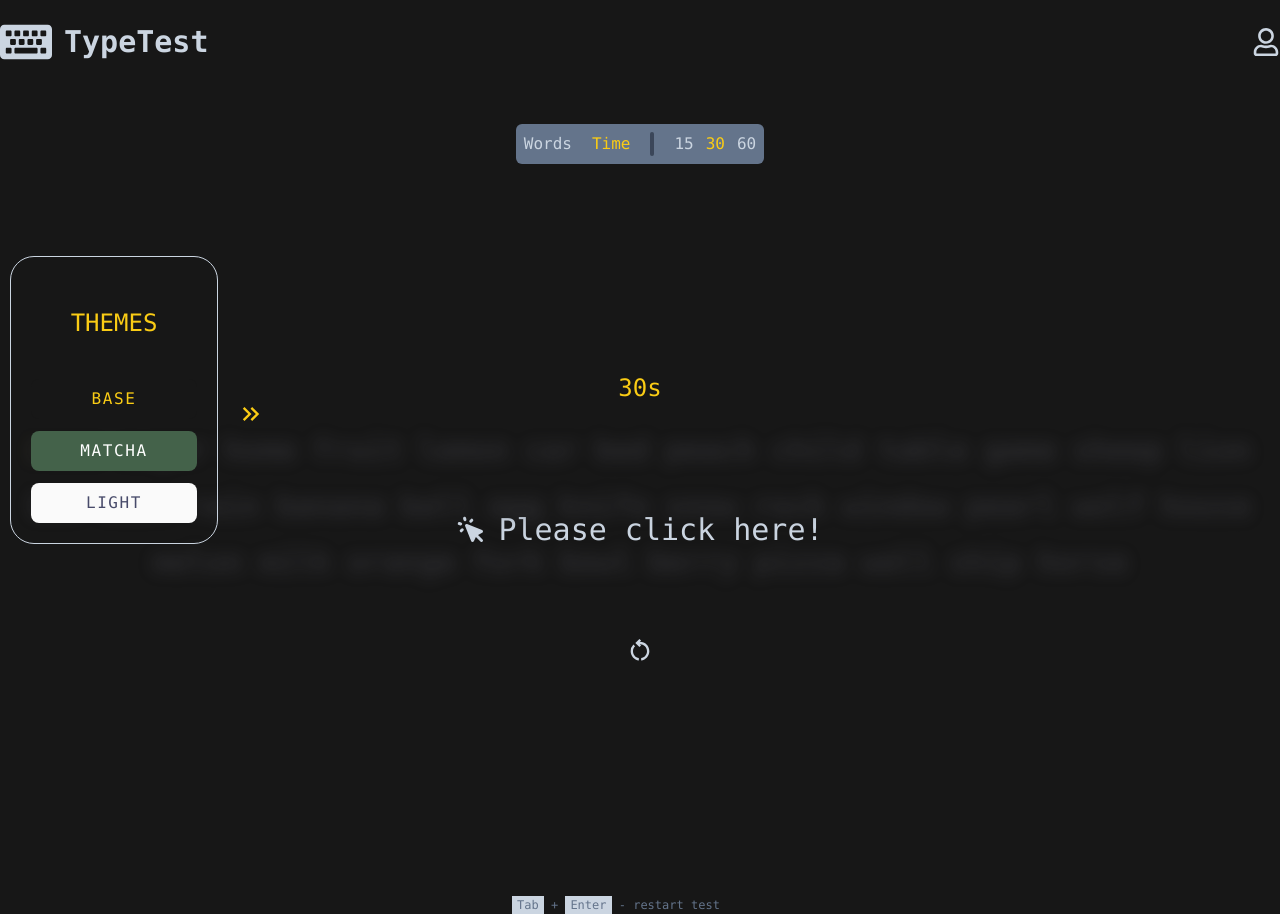
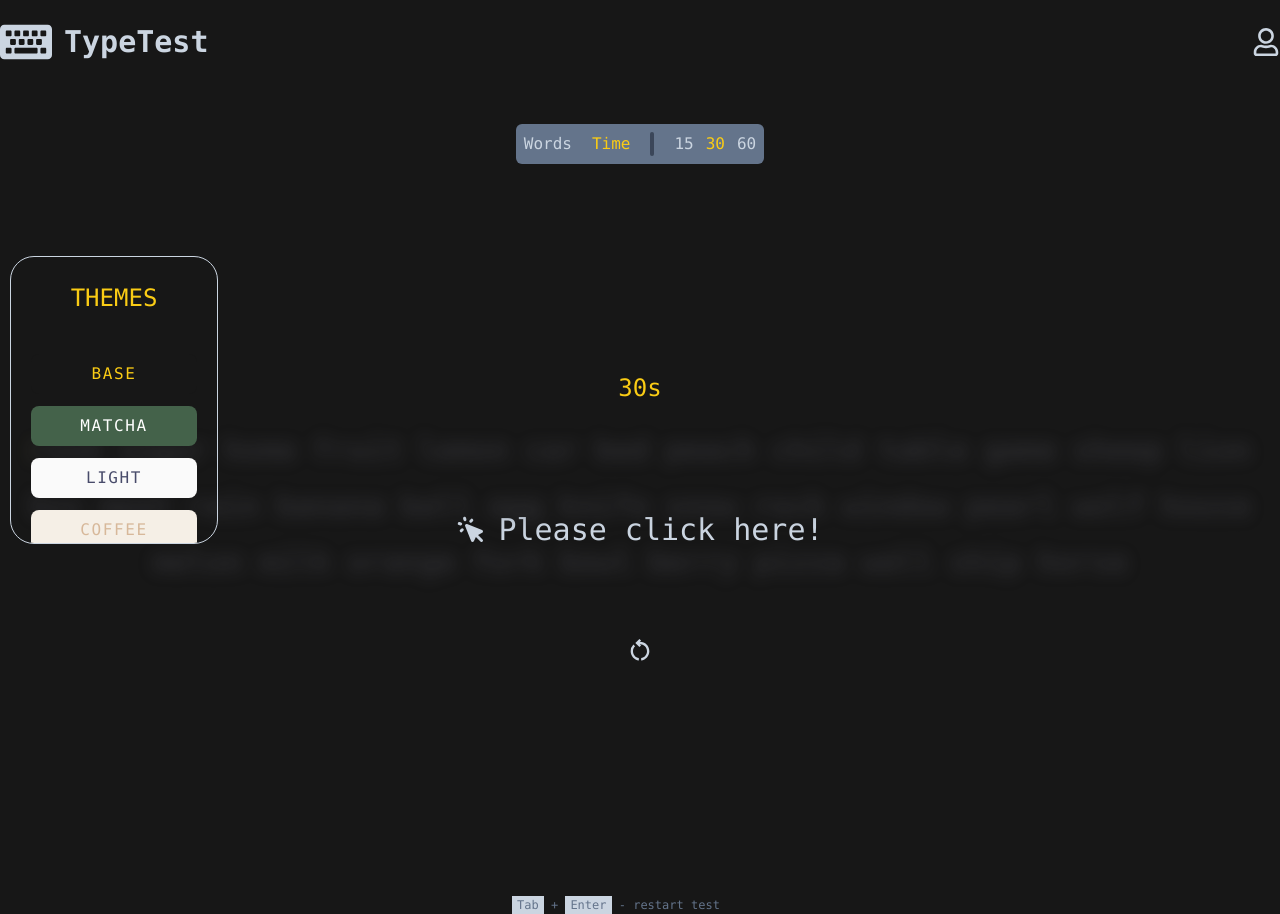
Before and after one commit to x2gut/typingspeed, a React (Create React App) app: page / in a window 1280 px wide. Built offline with nearby package versions, Linux system fonts and the light colour scheme.

Commit message:
new themes

```diff
--- a/src/components/BlurWarning.tsx
+++ b/src/components/BlurWarning.tsx
@@ -1,11 +1,10 @@
 import React from "react";
 import { HiCursorClick } from "react-icons/hi";
-
 
 const BlurWarning: React.FC = () => {
   return (
     <div className="h-full w-full flex gap-3 items-center text-center text-3xl">
-    <HiCursorClick />
+      <HiCursorClick />
       Please click here!
     </div>
   );
--- a/src/components/DisplayWords.tsx
+++ b/src/components/DisplayWords.tsx
@@ -37,6 +37,7 @@ const DisplayWords: React.FC<DisplayWordsProps> = ({ wordsList }) => {
     useContainerDimensions(wordsContainerRef, gameSettings.isTimeOut);
   const { resultData, setResultData, resetResultData } = useResultData();
 
+  // Reset words container and result data
   useEffect(() => {
     setShuffledWords(shuffleArray(wordsList));
     const averageWordLength = getAvgWordLength(shuffledWords);
@@ -58,7 +59,11 @@ const DisplayWords: React.FC<DisplayWordsProps> = ({ wordsList }) => {
       setSlicedIndex,
       wordsPerContainer
     );
-    setGameSettings((prevSettings) => ({ ...prevSettings, isTimeOut: false, isGameStarted: false }));
+    setGameSettings((prevSettings) => ({
+      ...prevSettings,
+      isTimeOut: false,
+      isGameStarted: false,
+    }));
     setShuffledWords(shuffleArray(wordsList));
   };
 
@@ -168,7 +173,7 @@ const DisplayWords: React.FC<DisplayWordsProps> = ({ wordsList }) => {
             isTimeOut: false,
           }));
           resetResultData();
-          if (wordsContainerRef.current)  {
+          if (wordsContainerRef.current) {
             wordsContainerRef.current.focus();
           }
         }}
--- a/src/components/RestartButton.tsx
+++ b/src/components/RestartButton.tsx
@@ -3,19 +3,21 @@ import { MdOutlineRestartAlt } from "react-icons/md";
 import { useTheme } from "../contexts/ThemeProvider";
 
 const RestartButton: React.FC<{ onClick: () => void }> = ({ onClick }) => {
-  const {theme, handleThemeChange} = useTheme()
+  const { theme, handleThemeChange } = useTheme();
+  const { colors } = useTheme();
 
   const memorizedComponent = useMemo(() => {
-    const {colors} = useTheme();
-    return <button
-      className="restart-btn my-3 p-3 relative"
-      onClick={() => {
-        onClick()
-      }}
-      tabIndex={2}
-    >
-      <MdOutlineRestartAlt size={28} color={colors.subColor}/>
-    </button>;
+    return (
+      <button
+        className="restart-btn my-3 p-3 relative"
+        onClick={() => {
+          onClick();
+        }}
+        tabIndex={2}
+      >
+        <MdOutlineRestartAlt size={28} color={colors.subColor} />
+      </button>
+    );
   }, [onClick]);
   return memorizedComponent;
 };
--- a/src/components/ThemesSidebar.tsx
+++ b/src/components/ThemesSidebar.tsx
@@ -5,7 +5,7 @@ import { MdKeyboardDoubleArrowRight } from "react-icons/md";
 const ThemesSidebar = () => {
   const { theme, handleThemeChange } = useTheme();
   const currentTheme = localStorage.getItem("theme");
-  const {colors} = useTheme();
+  const { colors } = useTheme();
   return (
     <div className="themes-sidebar h-72 w-52 absolute left-0 z-10 rounded-3xl">
       <div className="themes-sidebar-content px-5 flex flex-col">
@@ -35,8 +35,7 @@ const ThemesSidebar = () => {
         })}
       </div>
       <button className="sidebar-arrow-btn absolute top-1/2 right-0 translate-x-12">
-      <MdKeyboardDoubleArrowRight size={28} color={colors.mainColor}/>
-
+        <MdKeyboardDoubleArrowRight size={28} color={colors.mainColor} />
       </button>
     </div>
   );
--- a/src/contexts/ThemeProvider.tsx
+++ b/src/contexts/ThemeProvider.tsx
@@ -21,7 +21,7 @@ export const ThemeProvider: React.FC<{ children: ReactNode }> = ({
     mainColor: "#facc15",
     subColor: "#cbd5e1",
     mistakeColor: "#e11d48",
-    correctTextColor: "#e4e4e7"
+    correctTextColor: "#e4e4e7",
   });
 
   const applyTheme = (theme: string) => {
@@ -44,7 +44,7 @@ export const ThemeProvider: React.FC<{ children: ReactNode }> = ({
           ...prevColors,
           mistakeColor: newTheme[key],
         }));
-      } else if (key === "--text--corect-color") {
+      } else if (key === "--text-corect-color") {
         setColors((prevColors) => ({
           ...prevColors,
           correctTextColor: newTheme[key],
--- a/src/index.css
+++ b/src/index.css
@@ -20,7 +20,7 @@
 
 body {
   user-select: none;
-    @apply font-mono
+  @apply font-mono;
 }
 
 .page-content {
@@ -28,11 +28,12 @@ body {
 }
 
 .header {
-    color: var(--sub-color)
+  color: var(--sub-color);
 }
 
-.timer, .words-countdown {
-    color: var(--main-color)
+.timer,
+.words-countdown {
+  color: var(--main-color);
 }
 
 .words-container {
@@ -41,34 +42,34 @@ body {
 }
 
 .blur-warning {
-    color: var(--sub-color)
+  color: var(--sub-color);
 }
 
 .base {
   color: var(--text-color);
-    @apply text-3xl font-semibold
+  @apply text-3xl font-semibold;
 }
 
 .correct {
   color: var(--text-correct-color);
-    @apply text-3xl font-semibold
+  @apply text-3xl font-semibold;
 }
 
 .incorrect {
   color: var(--mistake-color);
-    @apply text-3xl font-semibold
+  @apply text-3xl font-semibold;
 }
 .mode {
   background-color: var(--sub-accent-color);
-    color: var(--sub-color)
+  color: var(--sub-color);
 }
 
 .mode-btn {
-    color: var(--sub-color)
+  color: var(--sub-color);
 }
 
 .mode-active {
-    color: var(--main-color)
+  color: var(--main-color);
 }
 
 .result-left {
@@ -79,7 +80,6 @@ body {
       color: var(--main-color);
     }
   }
-
 }
 
 .restart-btn::after {
@@ -87,7 +87,7 @@ body {
   visibility: hidden;
   content: "Restart";
   position: absolute;
-    color: #FFF;
+  color: #fff;
   background-color: #101112;
   padding: 5px 20px;
   left: 50%;
@@ -119,7 +119,7 @@ body {
 }
 
 .restart-btn:focus::after,
-.restart-btn:focus::before  {
+.restart-btn:focus::before {
   opacity: 1;
   visibility: visible;
 }
@@ -132,7 +132,6 @@ body {
       color: var(--main-color);
     }
   }
-
 }
 
 .chart-line {
@@ -150,18 +149,25 @@ body {
 }
 
 .themes-sidebar {
+  overflow: hidden;
+  overflow-y: scroll;
   margin-top: -205px;
   margin-left: 10px;
   border: 1px solid var(--sub-color);
-    padding: 50px 0px;
+  padding: 25px 0px 0px 0px;
   bottom: 50%;
   transform: translateY(50%);
+  -ms-overflow-style: none;
+  scrollbar-width: none;
+}
+
+.themes-sidebar::-webkit-scrollbar {
+  display: none;
 }
 
 .themes-sidebar-title {
   color: var(--main-color);
 }
-
 
 .caret {
   content: "";
@@ -176,7 +182,6 @@ body {
   background-color: var(--main-color);
 }
 
-
 @keyframes caret-animation {
   0% {
     opacity: 0;
--- a/src/themes/themes.tsx
+++ b/src/themes/themes.tsx
@@ -8,30 +8,120 @@ type Themes = {
 
 export const themes: Themes = {
   BASE: {
-        '--bg-color': "#171717",
-        '--main-color': "#facc15",
-        '--sub-color': "#cbd5e1",
-        '--sub-accent-color': "#64748b",
-        '--text-color': "#52525b",
-        '--mistake-color': "#e11d48",
-        '--text-correct-color': "#e4e4e7",
+    "--bg-color": "#171717",
+    "--main-color": "#facc15",
+    "--sub-color": "#cbd5e1",
+    "--sub-accent-color": "#64748b",
+    "--text-color": "#52525b",
+    "--mistake-color": "#e11d48",
+    "--text-correct-color": "#e4e4e7",
   },
   MATCHA: {
-        '--bg-color': "#44624a",
-        '--main-color': "#ffffff",
-        '--sub-color': "#8ba888",
-        '--sub-accent-color': "#c0cfb2",
-        '--text-color': "#f2ded0",
-        '--mistake-color': "#d99b77",
-        '--text-correct-color': "#ffffff",
+    "--bg-color": "#44624a",
+    "--main-color": "#ffffff",
+    "--sub-color": "#8ba888",
+    "--sub-accent-color": "#c0cfb2",
+    "--text-color": "#f2ded0",
+    "--mistake-color": "#d99b77",
+    "--text-correct-color": "#ffffff",
   },
   LIGHT: {
-        '--bg-color': "#fafafa",
-        '--main-color': "#484b6a",
-        '--sub-color': "#9394a5",
-        '--sub-accent-color': "#e4e5f1",
-        '--text-color': "#9394a5",
-        '--mistake-color': "#ff9354",
-        '--text-correct-color': "#9093d6",
+    "--bg-color": "#fafafa",
+    "--main-color": "#484b6a",
+    "--sub-color": "#9394a5",
+    "--sub-accent-color": "#e4e5f1",
+    "--text-color": "#9394a5",
+    "--mistake-color": "#ff9354",
+    "--text-correct-color": "#9093d6",
+  },
+  COFFEE: {
+    "--bg-color": "#f5efe6",
+    "--main-color": "#d7b89a",
+    "--sub-color": "#b89a7a",
+    "--sub-accent-color": "#8b6d56",
+    "--text-color": "#8b6d56",
+    "--mistake-color": "#d9534f",
+    "--text-correct-color": "#4b3a2f",
+  },
+  FOREST: {
+    "--bg-color": "#122a22",
+    "--main-color": "#1b4033",
+    "--sub-color": "#4a6b59",
+    "--sub-accent-color": "#5e3d2b",
+    "--text-color": "#d0cfc4",
+    "--mistake-color": "#b34338",
+    "--text-correct-color": "#5e3d2b",
+  },
+  SPACE: {
+    "--bg-color": "#0a0f29",
+    "--main-color": "#152043",
+    "--sub-color": "#3b4d71",
+    "--sub-accent-color": "#6b7280",
+    "--text-color": "#ffffff",
+    "--mistake-color": "#e63946",
+    "--text-correct-color": "#b8c1ec",
+  },
+  DARK: {
+    "--bg-color": "#0d0d0d",
+    "--main-color": "#1a1a1a",
+    "--sub-color": "#333333",
+    "--sub-accent-color": "#4f4f4f",
+    "--text-color": "#b3b3b3",
+    "--mistake-color": "#ff4c4c",
+    "--text-correct-color": "#5ac18e",
+  },
+  VOLCANIC: {
+    "--bg-color": "#1c1c1c",
+    "--main-color": "#2e2e2e",
+    "--sub-color": "#5a3326",
+    "--sub-accent-color": "#ff4500",
+    "--text-color": "#e6e6e6",
+    "--mistake-color": "#ff2400",
+    "--text-correct-color": "#ffa07a",
+  },
+  ICE: {
+    "--bg-color": "#e0f7fa",
+    "--main-color": "#b2ebf2",
+    "--sub-color": "#80deea",
+    "--sub-accent-color": "#4fc3f7",
+    "--text-color": "#1c1c1c",
+    "--mistake-color": "#ff4081",
+    "--text-correct-color": "#4fc3f7",
+  },
+  MATRIX: {
+    "--bg-color": "#000000",
+    "--main-color": "#003300",
+    "--sub-color": "#004d00",
+    "--sub-accent-color": "#006500",
+    "--text-color": "#006500",
+    "--mistake-color": "#ff4d4d",
+    "--text-correct-color": "#33ff00",
+  },
+  HALLOWEEN: {
+    "--bg-color": "#1a1a1a",
+    "--main-color": "#333333",
+    "--sub-color": "#ff6600",
+    "--sub-accent-color": "#cc33ff",
+    "--text-color": "#f2f2f2",
+    "--mistake-color": "#ff3300",
+    "--text-correct-color": "#66ff66",
+  },
+  DRAGON: {
+    "--bg-color": "#1a0d0a",
+    "--main-color": "#4b1e17",
+    "--sub-color": "#b33a12",
+    "--sub-accent-color": "#e1a458",
+    "--text-color": "#e1a458",
+    "--mistake-color": "#ff4d4d",
+    "--text-correct-color": "#b33a12",
+  },
+  BARBIE: {
+    "--bg-color": "#ffccd4",
+    "--main-color": "#ff5aa7",
+    "--sub-color": "#ff5aa7",
+    "--sub-accent-color": "#ffffff",
+    "--text-color": "#ffffff",
+    "--mistake-color": "#b71c1c",
+    "--text-correct-color": "#ff5aa7",
   },
 };
```
Lines whose indentation alone changed are shown as unchanged.
